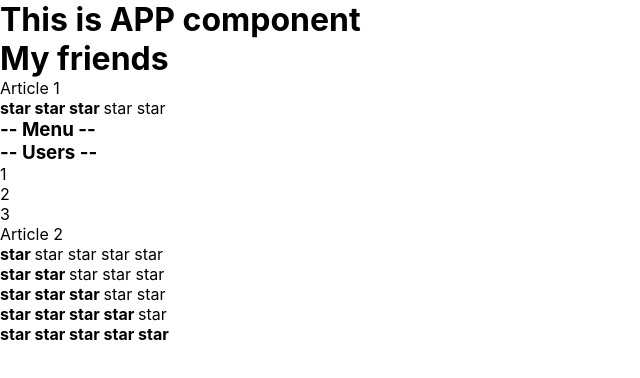
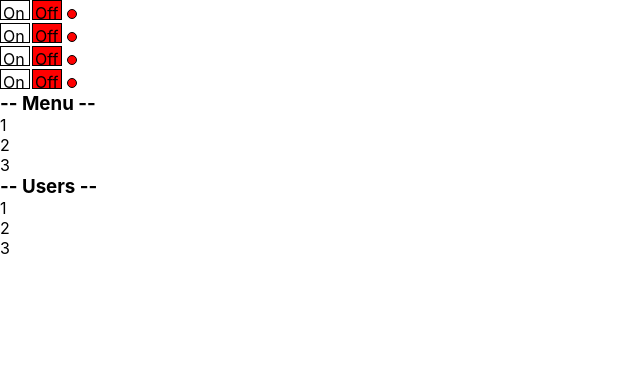
Before and after one commit to TashaBolsh/kabzda, a React (Create React App) app: page / in a window 1280 px wide. Shown: the top 378 px of the page, without its empty margins (0-640 px from the left). Built offline with nearby package versions, Linux system fonts and the light colour scheme.

Commit message:
Add Rating

```diff
--- a/src/App.tsx
+++ b/src/App.tsx
@@ -1,11 +1,21 @@
 import React from 'react'
 import {Accordion} from "./components/Accordion/Accordion";
 import {Rating} from "./components/Rating/Rating";
+import OnOff from "./components/OnOff/OnOff";
+import {UncontrolledAccordion} from "./components/Accordion/SelfControlledAccordion";
+import {Menu} from "@mui/material";
 
 function App() {
     console.log("App rendering")
     return (
         <div>
+            <OnOff />
+            <OnOff />
+            <OnOff />
+            <OnOff />
+            <UncontrolledAccordion collapsed={true} titleValue={"Menu"}/>
+            <UncontrolledAccordion collapsed={true} titleValue={"Users"}/>
+            {/*
             <PageTitle title={"This is APP component"}/>
             <PageTitle title={"My friends"}/>
             Article 1
@@ -18,7 +28,7 @@
             <Rating value={2} />
             <Rating value={3} />
             <Rating value={4} />
-            <Rating value={5} />
+            <Rating value={5} />*/}
         </div>
     );
 }
--- /dev/null
+++ b/src/components/Accordion/SelfControlledAccordion.tsx
@@ -0,0 +1,43 @@
+import React from 'react';
+
+type AccordionPropsType = {
+    titleValue: string
+    collapsed: boolean
+}
+
+export function UncontrolledAccordion(props:AccordionPropsType) {
+    console.log("Accordion rendering")
+
+    const collapsed = false;
+
+    return <div>
+        <AccordionTitle title={props.titleValue}/>
+        { !collapsed && <AccordionBody/> }
+    </div>
+}
+
+type AccordionTitlePropsType = {
+    title: string
+
+}
+
+function AccordionTitle(props:AccordionTitlePropsType) {
+    console.log("AccordionTitle rendering")
+    return (
+        <h3>-- {props.title} --</h3>
+    )
+}
+
+function AccordionBody() {
+    console.log("AccordionBody rendering")
+    return (
+        <div>
+            <ul>
+                <li>1</li>
+                <li>2</li>
+                <li>3</li>
+            </ul>
+        </div>
+    )
+
+}
--- /dev/null
+++ b/src/components/OnOff/OnOff.tsx
@@ -0,0 +1,45 @@
+import React, {useState} from 'react';
+
+type PropsType = {
+  //  on: boolean
+}
+
+function OnOff(props: PropsType)
+{
+    let [on, setOn] = useState(false);
+
+    const onStyle = {
+        width: "30px",
+        height: "20px",
+        border: "1px solid black",
+        display: "inline-block",
+        padding: "2px",
+        backgroundColor: on ? "green" : "white"
+    };
+    const offStyle = {
+        width: "30px",
+        height: "20px",
+        border: "1px solid black",
+        display: "inline-block",
+        marginLeft: "2px",
+        padding: "2px",
+        backgroundColor: on ? "white" : "red"
+    };
+    const indicatorStyle = {
+        width: "10px",
+        height: "10px",
+        borderRadius: "15px",
+        border: "1px solid black",
+        display: "inline-block",
+        marginLeft: "5px",
+        backgroundColor: on ? "green" : "red"
+    };
+
+ return <div>
+     <div style={onStyle} onClick={()=>setOn(true)}>On</div>
+     <div style={offStyle}onClick={()=>setOn(false)}>Off</div>
+     <div style = {indicatorStyle}> </div>
+ </div>
+}
+
+export default OnOff;
```
